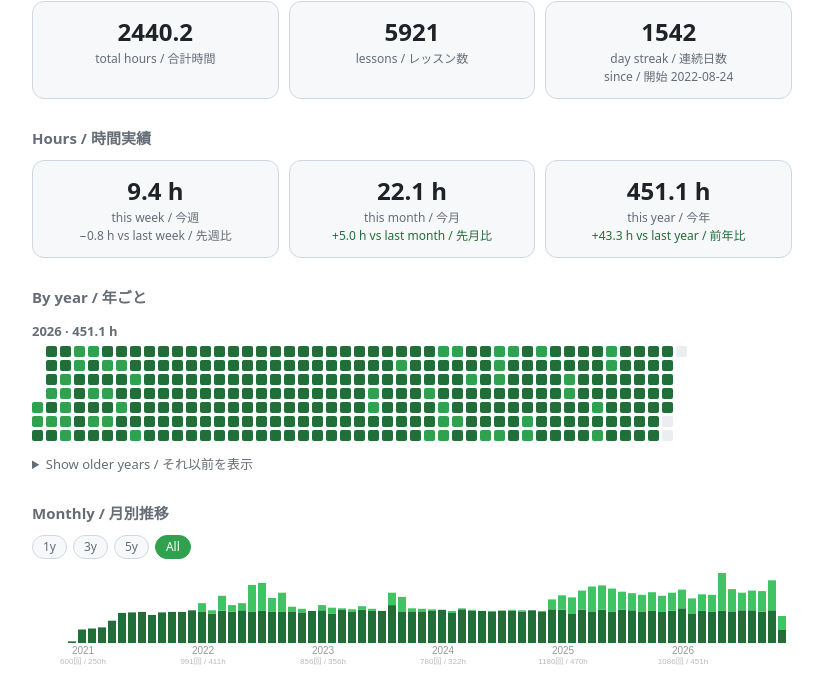
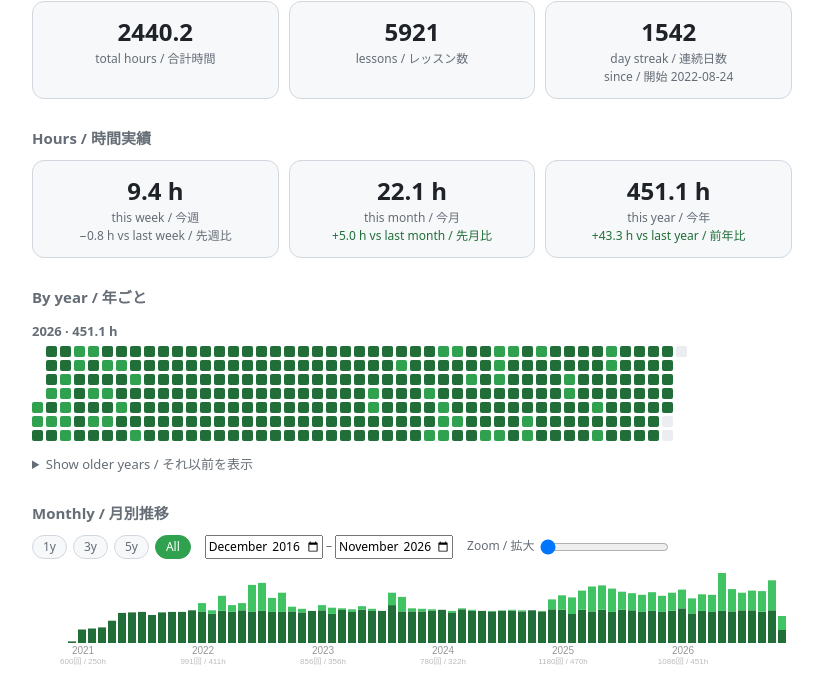
Before and after one commit to keikmobile/eikaiwa-log, a plain HTML site: page index.html in a window 1280 px wide. Shown: the part 73-772 px from the top of the page, without its empty margins (228-1051 px from the left). Drawn offline with Linux system fonts and the light colour scheme.

Commit message:
Monthly chart: From–To month pickers and zoom slider
Presets (1y/3y/5y/All) now fill the From–To pickers. The slider
multiplies the bar width (1x–8x) and the chart scrolls.

Co-Authored-By: Claude Opus 5.5 <noreply@anthropic.com>

```diff
--- a/index.html
+++ b/index.html
@@ -55,7 +55,10 @@
   @media (max-width: 560px) { .countries { grid-template-columns: minmax(0, 1fr); } }
   .countries svg { display: block; margin: 8px auto; }
   .countries .sw { width: 10px; height: 10px; border-radius: 2px; flex: none; align-self: center; }
-  #monthly-zoom { display: flex; gap: 6px; margin-bottom: 6px; }
+  #monthly-zoom { display: flex; flex-wrap: wrap; align-items: center; gap: 6px 14px; margin-bottom: 6px; font-size: 12px; color: var(--muted); }
+  #monthly-zoom[hidden] { display: none; }
+  #m-presets { display: flex; gap: 6px; }
+  #monthly-zoom input { font: inherit; vertical-align: middle; }
   #monthly-zoom button { font: inherit; font-size: 12px; padding: 2px 10px; border: 1px solid var(--line); border-radius: 999px;
     background: var(--card); color: var(--muted); cursor: pointer; }
   #monthly-zoom button[aria-pressed="true"] { background: var(--h3); border-color: var(--h3); color: #fff; }
@@ -85,8 +88,12 @@
   <details id="older"><summary>Show older years / それ以前を表示</summary></details>
 
   <h2>Monthly / 月別推移</h2>
-  <div id="monthly-zoom" role="group" aria-label="Zoom / 期間">
-    <button data-n="12">1y</button><button data-n="36">3y</button><button data-n="60">5y</button><button data-n="0" aria-pressed="true">All</button>
+  <div id="monthly-zoom">
+    <span id="m-presets" role="group" aria-label="Period / 期間">
+      <button data-n="12">1y</button><button data-n="36">3y</button><button data-n="60">5y</button><button data-n="0" aria-pressed="true">All</button>
+    </span>
+    <label><input type="month" id="m-from" aria-label="From / 開始月"> – <input type="month" id="m-to" aria-label="To / 終了月"></label>
+    <label>Zoom / 拡大 <input type="range" id="m-zoom" min="1" max="8" step="0.5" value="1"></label>
   </div>
   <div id="monthly"></div>
 
@@ -193,7 +200,7 @@ async function countries(countryPieSvg, PIE_COLORS) {
 async function main() {
   // Load stats.js for this exact page version. A cached old stats.js would break the page,
   // and a failed import here still reaches the error message below.
-  const { dmmToday, todayJst, dayNum, dateFromNum, streak, periodMinutes, heatLevel, monthlyChartSvg, calendarMonthHtml, calendarMonthsByYear, countryPieSvg, PIE_COLORS } = await import(`./stats.js?v=${encodeURIComponent(document.lastModified)}`);
+  const { dmmToday, todayJst, dayNum, dateFromNum, streak, periodMinutes, heatLevel, monthlyChartSvg, addMonths, calendarMonthHtml, calendarMonthsByYear, countryPieSvg, PIE_COLORS } = await import(`./stats.js?v=${encodeURIComponent(document.lastModified)}`);
   dwm(todayJst).catch(() => {});
   ranking().catch(() => {});
   countries(countryPieSvg, PIE_COLORS).catch(() => {});
@@ -247,15 +254,31 @@ async function main() {
     if (y === year) wrap.scrollLeft = wrap.scrollWidth; // show the latest weeks first on narrow screens
   }
 
-  // by_month is missing until publish.sh runs again. Zoom buttons re-render with the latest N months (0 = all).
-  const renderMonthly = n => { $('monthly').innerHTML = monthlyChartSvg(s.by_month ?? {}, n); };
-  renderMonthly(0);
-  $('monthly-zoom').addEventListener('click', e => {
+  // Monthly chart: presets fill From–To; the slider widens the bars. by_month is missing until publish.sh runs again.
+  const byMonth = s.by_month ?? {};
+  const mKeys = Object.keys(byMonth).sort();
+  const [mFirst, mLast] = [mKeys[0] ?? '', mKeys.at(-1) ?? ''];
+  $('monthly-zoom').hidden = !mKeys.length;
+  for (const id of ['m-from', 'm-to']) Object.assign($(id), { min: mFirst, max: mLast });
+  Object.assign($('m-from'), { value: mFirst });
+  Object.assign($('m-to'), { value: mLast });
+  const renderMonthly = () => {
+    $('monthly').innerHTML = monthlyChartSvg(byMonth, { from: $('m-from').value, to: $('m-to').value, zoom: Number($('m-zoom').value) });
+  };
+  const pressPreset = b => { for (const x of $('m-presets').children) x.setAttribute('aria-pressed', x === b); };
+  renderMonthly();
+  $('m-presets').addEventListener('click', e => {
     const b = e.target.closest('button');
     if (!b) return;
-    for (const x of $('monthly-zoom').children) x.setAttribute('aria-pressed', x === b);
-    renderMonthly(Number(b.dataset.n));
+    const n = Number(b.dataset.n);
+    const from = n ? addMonths(mLast, 1 - n) : mFirst;
+    $('m-from').value = from < mFirst ? mFirst : from;
+    $('m-to').value = mLast;
+    pressPreset(b);
+    renderMonthly();
   });
+  for (const id of ['m-from', 'm-to']) $(id).addEventListener('change', () => { pressPreset(null); renderMonthly(); });
+  $('m-zoom').addEventListener('input', renderMonthly);
 
   // Calendar: only this year is open; last year and older are folded. "Today" is the JST date.
   const calToday = todayJst();
--- a/stats.js
+++ b/stats.js
@@ -150,7 +150,15 @@ const fmtMin = min => {
 };
 
 // One stacked bar per month (DMM dark green, NC light green; heatmap colors). Under each January: year and yearly total.
-export function monthlyChartSvg(byMonth, last = 0) {
+// 'YYYY-MM' moved by n months (n can be negative).
+export function addMonths(ym, n) {
+  const [y, m] = ym.split('-').map(Number);
+  const t = y * 12 + (m - 1) + n;
+  return `${Math.floor(t / 12)}-${String((t % 12) + 1).padStart(2, '0')}`;
+}
+
+// from / to: 'YYYY-MM' range to show ('' = no limit). zoom: bar width multiplier (1 = fit ~720px).
+export function monthlyChartSvg(byMonth, { from = '', to = '', zoom = 1 } = {}) {
   const keys = Object.keys(byMonth).sort();
   if (keys.length === 0) return '';
   // Every month from the first to the last, so a month without lessons keeps its slot as a 0 bar.
@@ -168,11 +176,13 @@ export function monthlyChartSvg(byMonth, last = 0) {
     yCount[y] = (yCount[y] || 0) + byMonth[ym].dmm + byMonth[ym].nc;
     yMin[y] = (yMin[y] || 0) + byMonth[ym].min;
   }
-  const months = last > 0 ? all.slice(-last) : all; // zoom: only the latest `last` months
+  if (from && to && from > to) [from, to] = [to, from];
+  const months = all.filter(ym => (!from || ym >= from) && (!to || ym <= to));
+  if (months.length === 0) return '';
   const counts = months.map(m => byMonth[m].dmm + byMonth[m].nc);
   const H = 100;
   const pad = { l: 4, r: 4, t: 8, b: 22 };
-  const W = Math.max(240, months.length * Math.max(10, Math.floor(720 / months.length)) + pad.l + pad.r); // ≥10px per bar; fewer months → wider bars
+  const W = Math.max(240, months.length * Math.round(Math.max(10, Math.floor(720 / months.length)) * zoom) + pad.l + pad.r); // ≥10px per bar; fewer months → wider bars
   const maxC = Math.max(...counts);
   const slotW = (W - pad.l - pad.r) / months.length;
   const barW = Math.max(1, slotW - 2);
```
Also changed, not shown: stats.test.mjs (+12 -2 lines), 1 other file.
